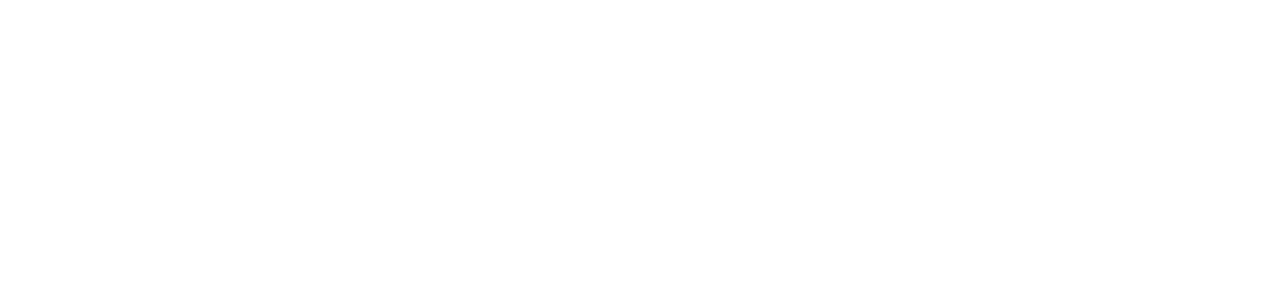
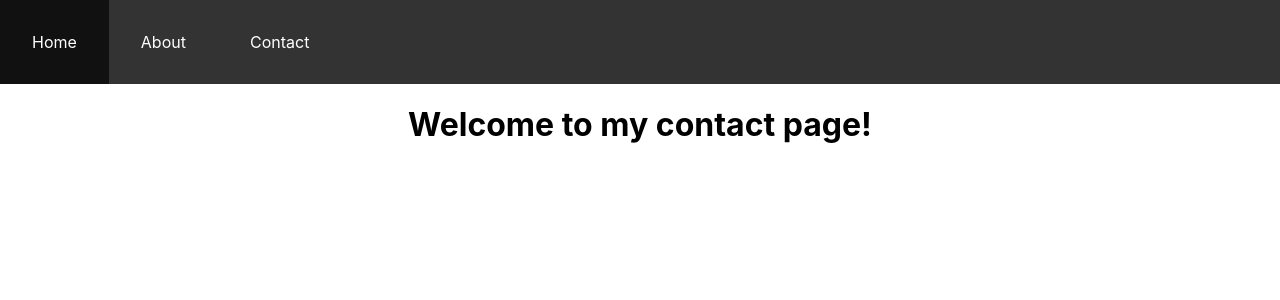
Before and after one commit to focacci/focacci.github.io, a React (Create React App) app: page /contact in a window 1280 px wide. Before the commit this address had no page. Shown: the top 300 px of the page. Built offline with nearby package versions, Linux system fonts and the light colour scheme.

Commit message:
#2 create contact page

```diff
--- a/src/App.js
+++ b/src/App.js
@@ -4,6 +4,7 @@
 import Home from './pages/home';
 import Layout from './pages/layout';
 import About from './pages/about';
+import Contact from './pages/contact';
 
 
 export default function App() {
@@ -14,6 +15,7 @@
           <Route path="/" element={<Layout />}>
             <Route index element={<Home />} />
             <Route path="about" element={<About />} />
+            <Route path="contact" element={<Contact />} />
           </Route>
         </Routes>
       </BrowserRouter>
--- a/src/components/nav-bar.jsx
+++ b/src/components/nav-bar.jsx
@@ -17,6 +17,11 @@
               <Link to="/about">About</Link>
             </a>
           </li>
+          <li>
+            <a>
+              <Link to="/contact">Contact</Link>
+            </a>
+          </li>
         </ul>
       </nav>
     );
--- /dev/null
+++ b/src/pages/contact.jsx
@@ -0,0 +1,14 @@
+import '../App.css';
+import React from 'react';
+
+class Contact extends React.Component {
+  render() {
+    return (
+      <div className="Contact">
+        <h1>Welcome to my contact page!</h1>
+      </div>
+    );
+  }
+}
+
+export default Contact;
```
